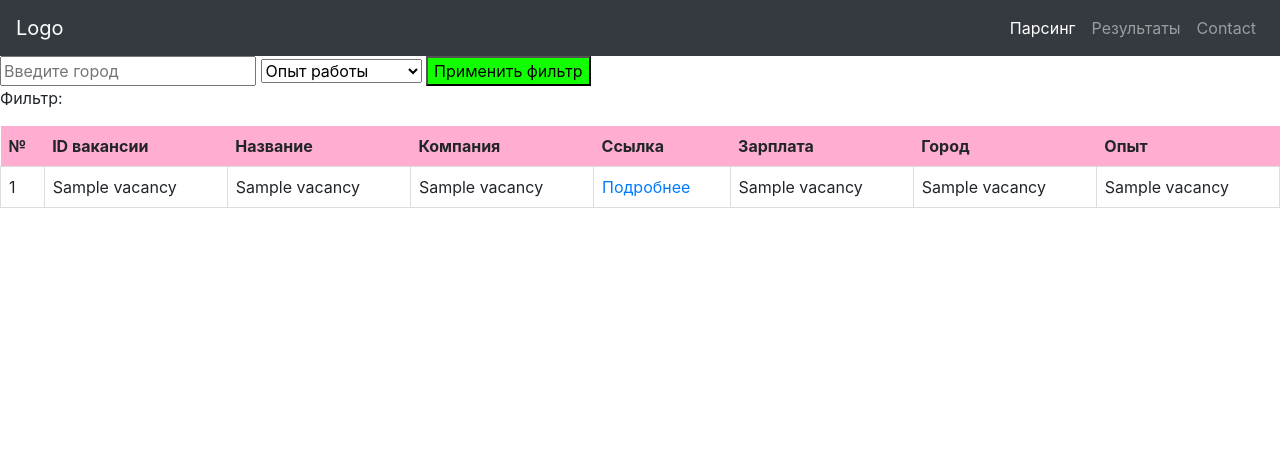
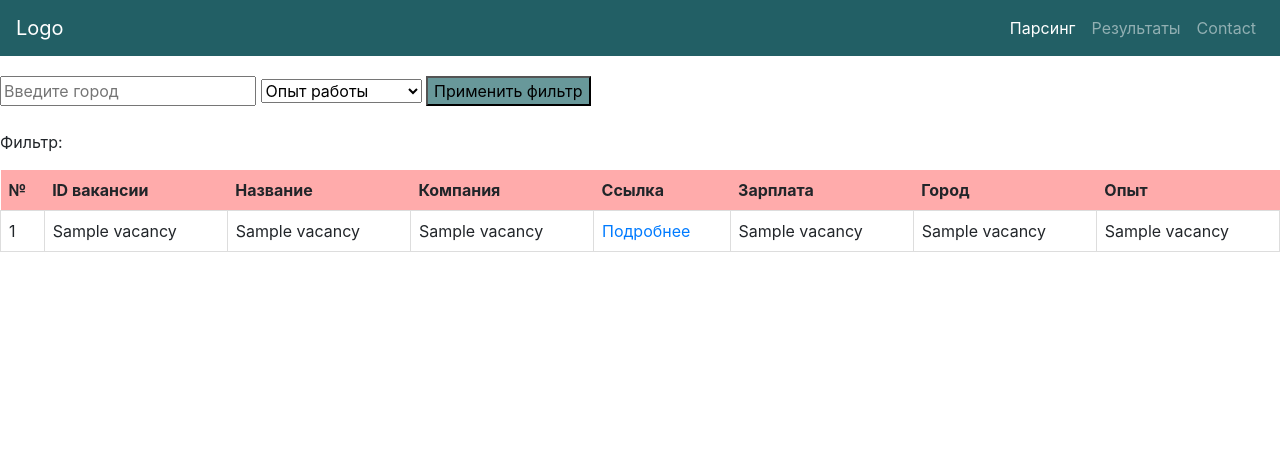
Before and after one commit to Vasyukova-Nat/MyParser, a Flask app: page /results in a window 1280 px wide. Shown: the top 451 px of the page. Run offline with Flask 3, Linux system fonts and the light colour scheme; a database or web service that is not in the repository returns one stand-in record (values such as "Sample title"); some libraries are stand-ins or nearby versions.

Commit message:
+footer, header, color palette

```diff
--- a/static/css/results.css
+++ b/static/css/results.css
@@ -7,13 +7,22 @@
 }
 
 
+.bg-custom {
+    background-color: #225F65;
+}
+
+nav {
+    margin-bottom: 20px;
+}
+
+
 table {
     width: 100%;
     border-collapse: collapse;
 }
 
 th {
-    background-color: #ffadd0;
+    background-color: #FFABAB;
     padding: 8px;
     text-align: left;
     font-weight: bold;
@@ -35,7 +44,7 @@ tr:nth-child(even) {
 }
 
 tr:hover {
-    background-color: #ffecf4;
+    background-color: #ffe0e0;
 }
 
 
@@ -47,3 +56,9 @@ a {
 a:hover {
     text-decoration: underline;
 }
+
+
+
+.bt-search {
+    background-color: #68989A;
+}
--- a/templates/results.html
+++ b/templates/results.html
@@ -12,7 +12,7 @@
 </head>
 
 <body>
-    <nav class="navbar navbar-expand-lg navbar-dark bg-dark">
+    <nav class="navbar navbar-expand-lg navbar-dark bg-custom">
         <a class="navbar-brand" href="#">Logo</a>
         <button class="navbar-toggler" type="button" data-toggle="collapse" data-target="#navbarNav"
             aria-controls="navbarNav" aria-expanded="false" aria-label="Toggle navigation">
@@ -32,14 +32,6 @@
             </ul>
         </div>
     </nav>
-    <!-- <div style="width: 100%; display: flex;">
-        <a href="/"
-            style="width: 50%; height: 30px; text-align: center; background-color: #3498db; color: white; cursor: pointer; border-radius: 10px; margin-bottom: 15px;">Page
-            1</a>
-        <a href="/results"
-            style="width: 50%; height: 30px; text-align: center; background-color: #71b6e5; color: white; cursor: pointer; border-radius: 10px;">Page
-            2</a>
-    </div> -->
 
     <div style="min-height: 500px;">
         <form action="/results">
@@ -52,9 +44,10 @@
                 <option value="От 3 до 6 лет">От 3 до 6 лет</option>
             </select>
 
-            <button type="submit" style="background-color: #11ff00;">Применить фильтр</button>
+            <button type="submit" class="bt-search">Применить фильтр</button>
         </form>
 
+        <br/>
         <p>Фильтр:</p>
         <table>
             <tr>
```
Also changed, not shown: static/css/main.css (+21 -0 lines), templates/index.html (+2 -11 lines).
